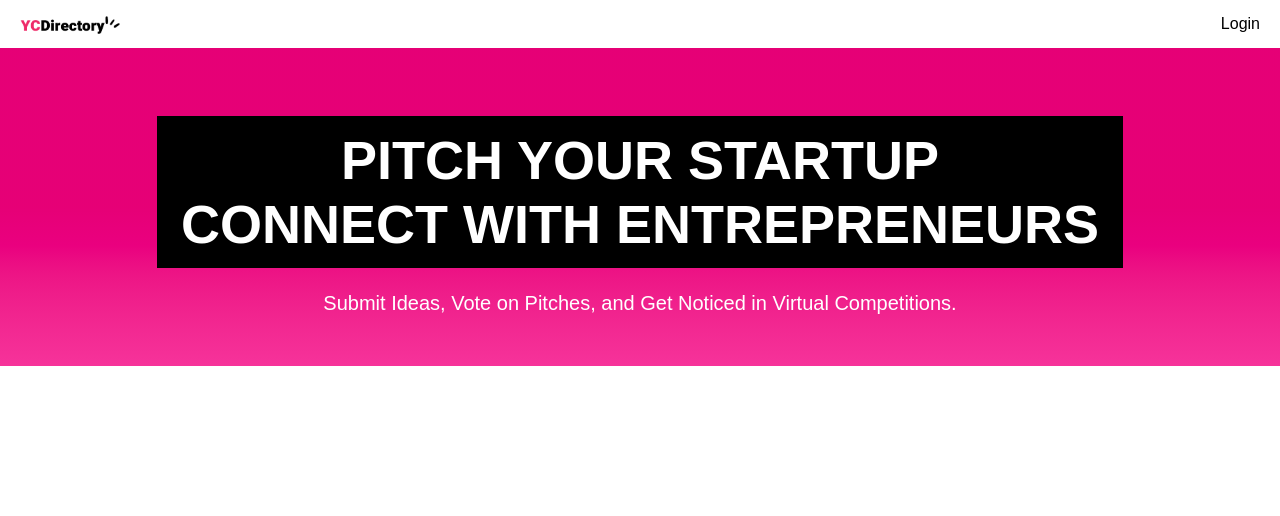
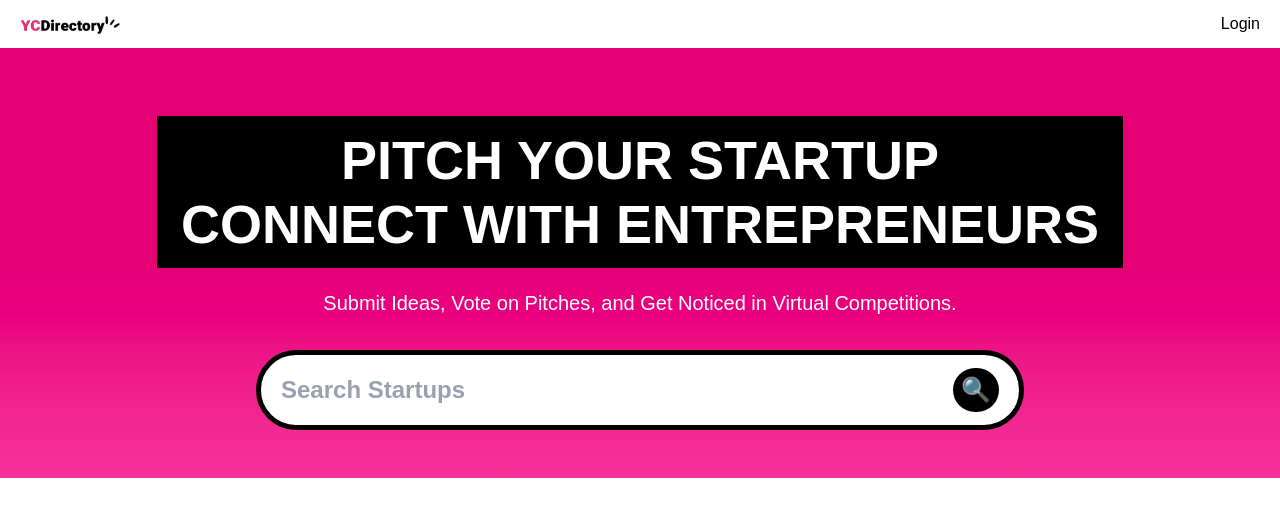
Before and after one commit to Maysha-Khanom-Moon/yc_directory, a Next.js app: page / in a window 1280 px wide. Shown: the top 516 px of the page. Built offline with nearby package versions, Linux system fonts and the light colour scheme; no server answers.

Commit message:
Search form by built-in Form by nextjs

```diff
--- a/app/(root)/page.tsx
+++ b/app/(root)/page.tsx
@@ -1,8 +1,13 @@
+import SearchForm from "../components/SearchForm";
 
+type PageProps = {
+  searchParams: Promise<{ query?: string }>;
+};
 
-export default function Home() {
+export default async function Home({ searchParams }: PageProps) {
+  const { query } = await searchParams;
+
   return (
-    <>
     <section className="pink_container">
       <h1 className="heading">
         Pitch Your Startup <br />
@@ -12,7 +17,8 @@ export default function Home() {
       <p className="sub-heading !max-w-3xl">
         Submit Ideas, Vote on Pitches, and Get Noticed in Virtual Competitions.
       </p>
+
+      <SearchForm query={query ?? ""} />
     </section>
-    </>
   );
 }
--- /dev/null
+++ b/app/components/SearchForm.tsx
@@ -0,0 +1,25 @@
+import React from 'react'
+import Form from 'next/form'
+import SearchFormReset from './SearchFormReset';
+
+const SearchForm = ({ query }: { query?: string }) => {
+
+  return (
+    <Form action='/' scroll={false} className='search-form'>
+      <input
+        name='query'
+        defaultValue={query}
+        className='search-input'
+        placeholder='Search Startups'
+      />
+      <div className='flex gap-2'>
+        { query && <SearchFormReset /> }
+        <button type='submit' className='search-btn'>
+          🔍
+        </button>
+      </div>
+    </Form>
+  )
+}
+
+export default SearchForm
--- /dev/null
+++ b/app/components/SearchFormReset.tsx
@@ -0,0 +1,25 @@
+'use client';
+import React from 'react';
+import Link from 'next/link';
+
+const SearchFormReset = ({ query }: { query?: string }) => {
+
+  const reset = () => {
+    const form = document.querySelector('.search-form') as HTMLFormElement;
+    if (form) {
+      form.reset();
+    }
+  }
+
+  return (
+    <div>
+      <button type="reset" onClick={reset} className='search-btn'>
+        <Link href="/" className='search-btn'>
+          ✖
+        </Link>
+      </button>
+    </div>
+  )
+}
+
+export default SearchFormReset
--- a/app/globals.css
+++ b/app/globals.css
@@ -31,6 +31,18 @@
   .sub-heading {
     @apply font-medium text-[20px] text-white max-w-2xl text-center break-words;
   }
+
+  .search-form {
+    @apply max-w-3xl w-full min-h-[80px] bg-white border-[5px] border-black rounded-[40px] text-[24px] mt-8 px-5 flex flex-row items-center gap-5;
+  }
+
+  .search-input {
+    @apply flex-1 font-medium placeholder:font-semibold placeholder:text-gray-400 w-full h-auto outline-none;
+  }
+
+  .search-btn {
+    @apply w-fit h-fit px-2 py-1 rounded-full bg-black flex justify-center items-center text-white font-bold;
+  }
 }
 
 body {
```
Lines whose indentation alone changed are shown as unchanged.
